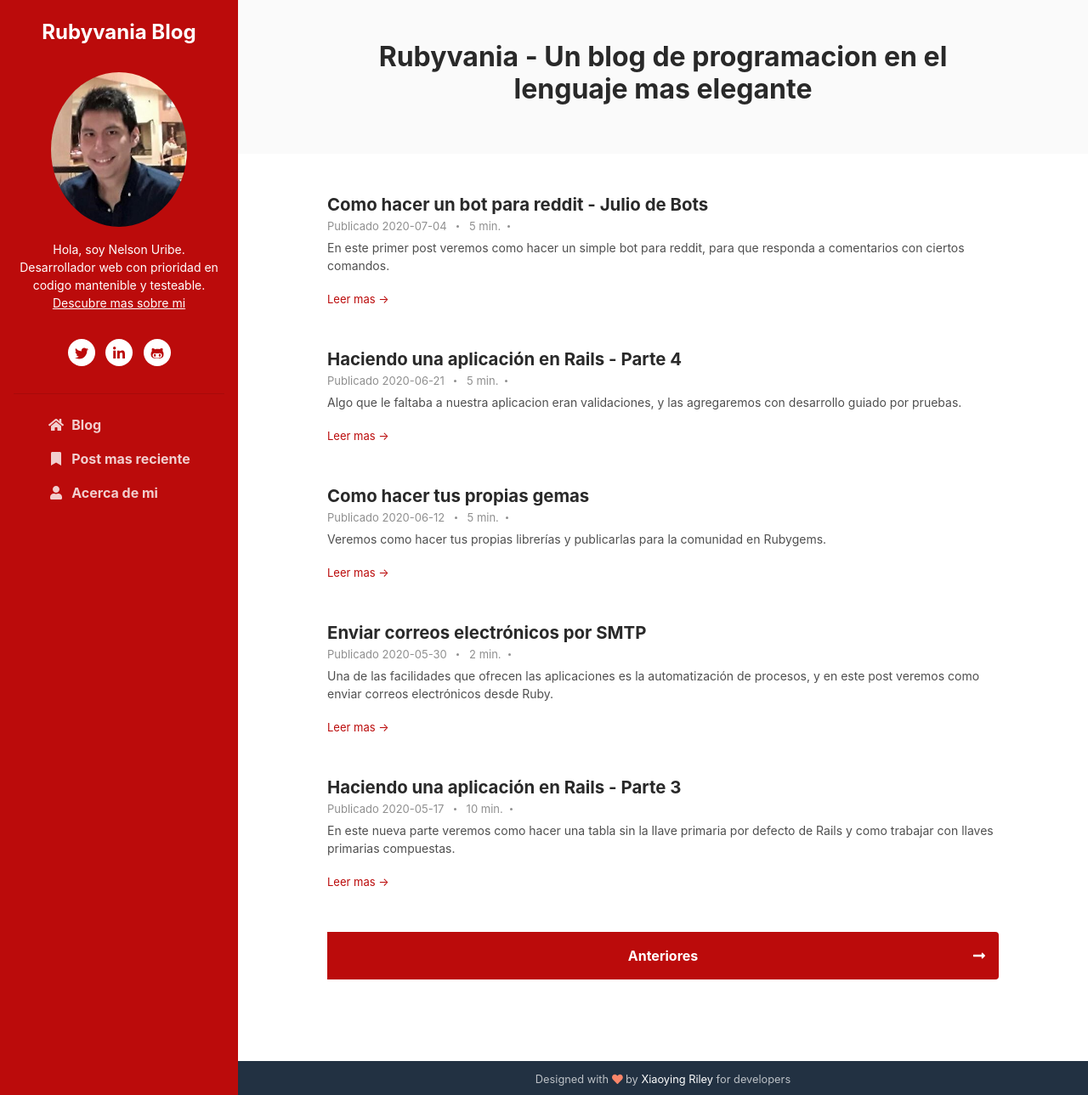
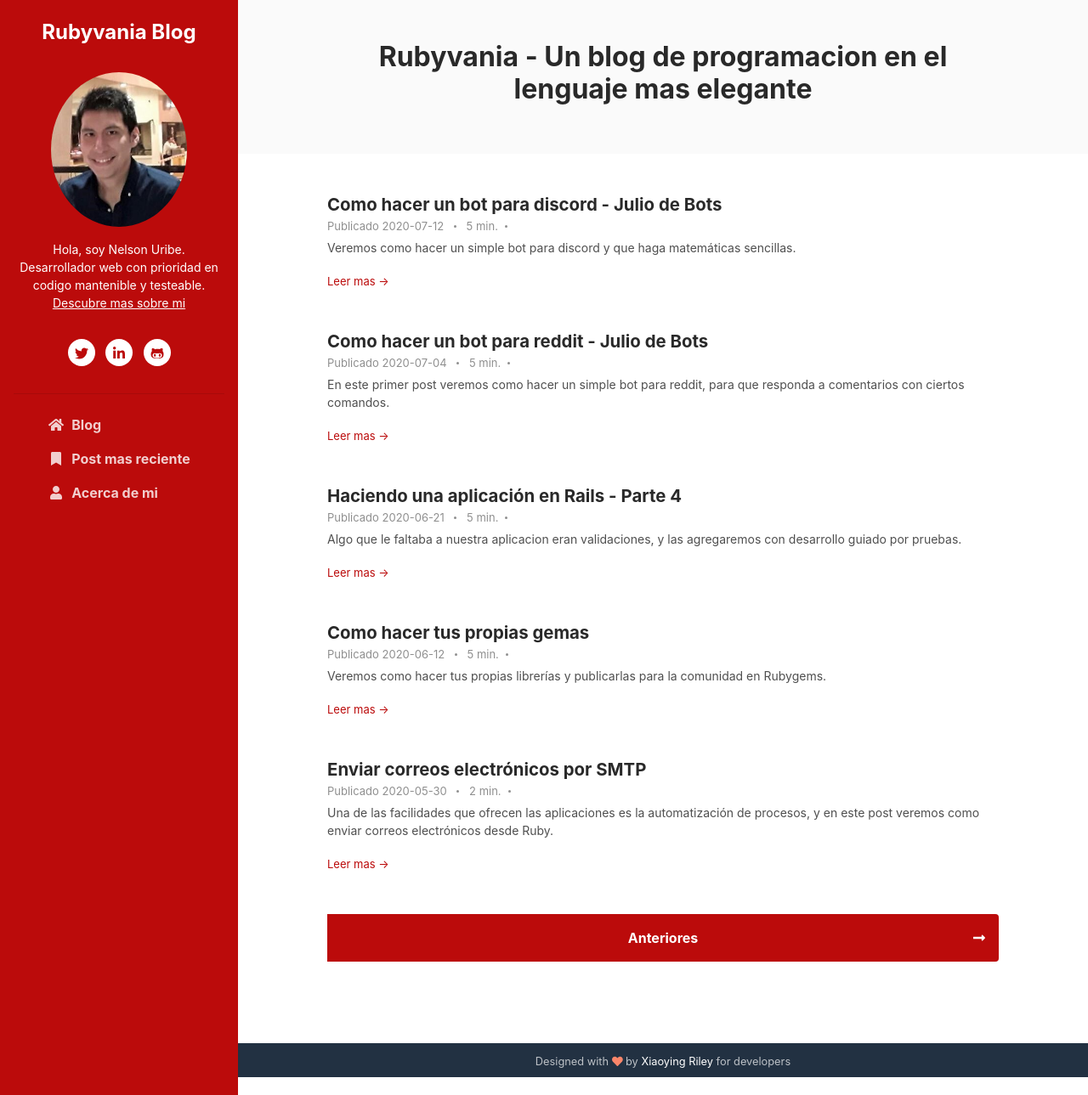
Before and after one commit to hollow-hunter/rubyvania-blog, a Jekyll site: the page built from index.html, in a window 1280 px wide and 1289 px high. Shown: the whole window at 85% size. Built offline with Jekyll 4.4.1, drawn with Linux system fonts in a browser that asks for light colours; the list of posts is cut into pages by our own code; comment, search, counter and statistics services are not loaded; some of the changed lines change nothing that is shown.

Commit message:
add discord bot post.

```diff
--- /dev/null
+++ b/_posts/2020-7-12-discord-bot.md
@@ -0,0 +1,72 @@
+---
+title: Como hacer un bot para discord - Julio de Bots
+layout: post
+read_time: 5 min.
+locale: es
+---
+
+Veremos como hacer un simple bot para discord y que haga matemáticas sencillas.
+
+Este es el segundo post de la serie donde crearemos bots todo el mes de Julio y al final veremos como publicarlos en heroku. Podes ver los otros bots en la siguiente lista:
+- [Como hacer un bot para reddit](/2020/07/04/reddit-bot.html)
+
+### Preparación de la cuenta
+
+Asumo que ya tenes una cuenta de Discord y que la usaras para gestionar tu bot, asi que dirigete a [https://discord.com/developers/applications](https://discord.com/developers/applications){:target="____blank"} para crear una nueva aplicacion usa el nombre que desees.
+
+Una vez crees la aplicación podrás ver el **Client Id**, esto lo necesitaremos para agregar el bot a nuestro servidor, ademas tenemos un menú a la izquierda con un elemento que dice Bots, debemos ingresar a esa opción para crear nuestro Bot recibirás una advertencia que una vez creas un Bot no podrás eliminarlo, aceptalo y nombra a tu Bot, en esta pantalla también veras el **token** que usaremos en nuestro script.
+
+Ahora es momento de agregar el Bot a nuestro servidor de Discord, para eso debes ingresar a la siguiente dirección para generar un link de invitación [https://discordapi.com/permissions.html](https://discordapi.com/permissions.html){:target="____blank"}, veras una lista de permisos y lo único que necesitamos este post son los de Leer y Enviar Mensajes.
+
+Debajo de los permisos veras un campo donde copiaremos el Client Id de nuestro Bot y al final veremos un link el cual haremos click y Discord te pedirá confirmación para agregar el Bot a uno de tus servidores. Deberías poder ver al Bot en estado offline.
+
+### discordrb
+
+Ahora codificaremos nuestro script y para eso usaremos la gema `discordrb` que puedes revisar en [github](https://github.com/discordrb/discordrb){:target="____blank"} para otras funcionalidades que puedan servirte. Ahora veamos nuestro código
+
+{% highlight ruby linenos %}
+# frozen_string_literal: true
+
+require 'discordrb'
+
+bot = Discordrb::Bot.new token: 'tu_token'
+
+bot.message(start_with: '!calc') do |event|
+  # !calc 1 + 2
+  #    0  1 2 3
+  args = event.content.split ' '
+  puts args
+  a = args[1].to_f
+  b = args[3].to_f
+  case args[2]
+  when '+'
+    result = a + b
+  when '-'
+    result = a - b
+  when '*'
+    result = a * b
+  when '/'
+    result = a / b
+  else
+    result = 0
+  end
+  event.respond "The result is #{result}"
+end
+
+bot.run
+{% endhighlight %}
+
+Como mencione al inicio del post, nuestro Bot hará cálculos simples así que recibirá dos parámetros separados por el símbolo de operación que se desea hacer.
+
+Veras que inicializamos la sesión con el token del Bot y luego le decimos que a cualquier mensaje que inicie con '!calc' intente realizar el calculo y responda con el resultado. Solo ejecuta el script y veras algo como esto
+![rubyvania bot](/assets/images/posts/discord-bot/live.png){:.img-fluid}
+
+##### Servidor Rubyvania
+
+Para la realización de este post tuve que crear mi propio servidor así que aproveche y cree un servidor para el blog, si deseas unirte podes usar el siguiente [enlace](https://discord.gg/vnbCpUZ){:target="____blank"} no tendrá mucha actividad al principio pero podrás encontrarme allí y crecer juntos.
+
+### Conclusión
+
+Al igual que reddit, Discord es bastante autónomo para la creación Bots aunque requiere saber un poco mas sobre los permisos necesarios para el funcionamiento adecuado de nuestro Bot, la gema que usamos tambien soporta opciones para audio así que te recomiendo explorarla mas.
+
+Espero que haya sido de ayuda y comienza a desarrollar bots en discord!!
--- a/_posts/2020-7-4-reddit-bot.md
+++ b/_posts/2020-7-4-reddit-bot.md
@@ -7,7 +7,8 @@ locale: es
 
 En este primer post veremos como hacer un simple bot para reddit, para que responda a comentarios con ciertos comandos.
 
-Este es el primer post de una serie donde crearemos bots todo el mes de Julio y al final veremos como publicarlos en heroku.
+Este es el primer post de una serie donde crearemos bots todo el mes de Julio y al final veremos como publicarlos en heroku. Podes ver los otros bots:
+- [Como hacer un bot para discord](/2020/07/12/discord-bot.html)
 
 ### Redd
 
```
Also changed, not shown: assets/images/posts/discord-bot/live.png (added).
